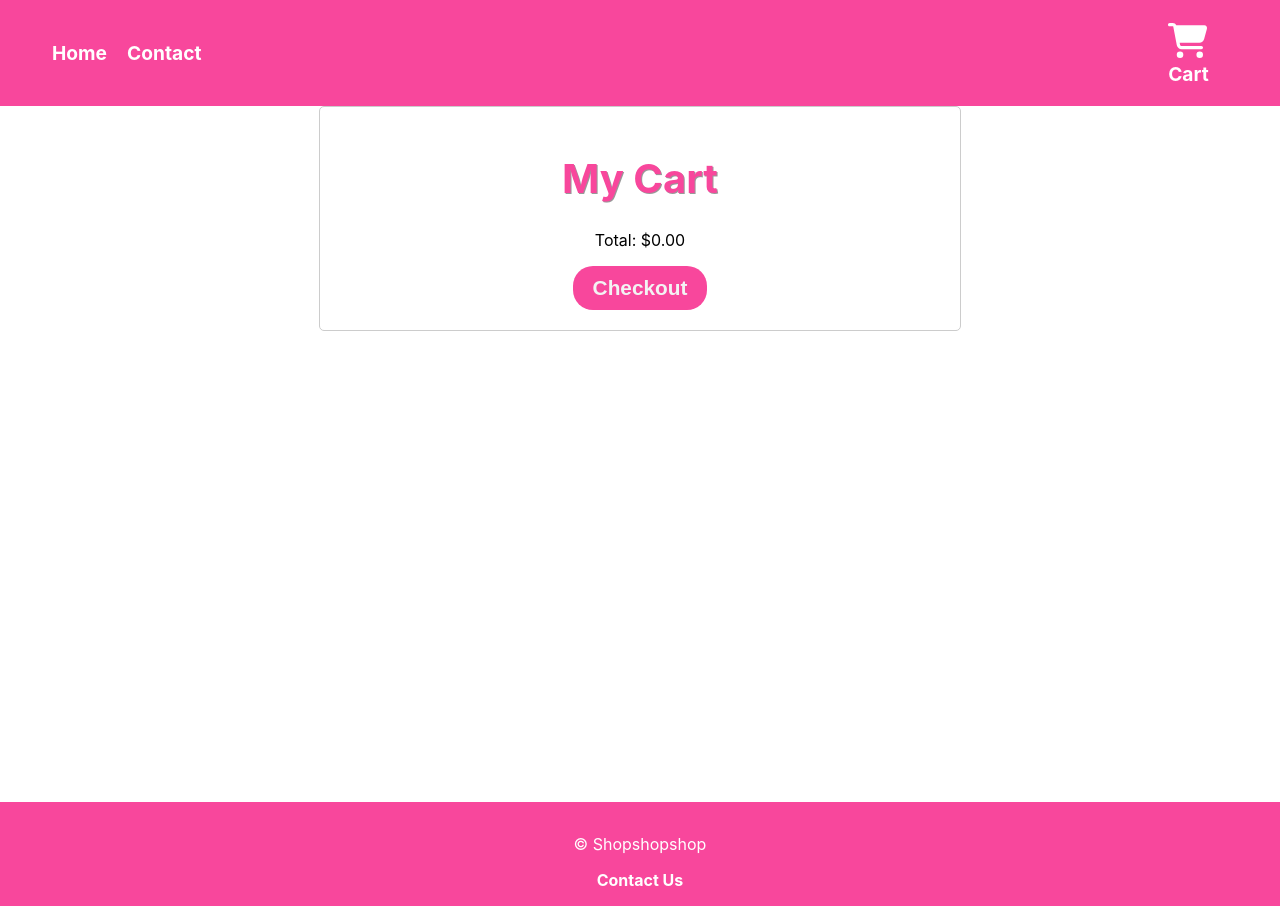
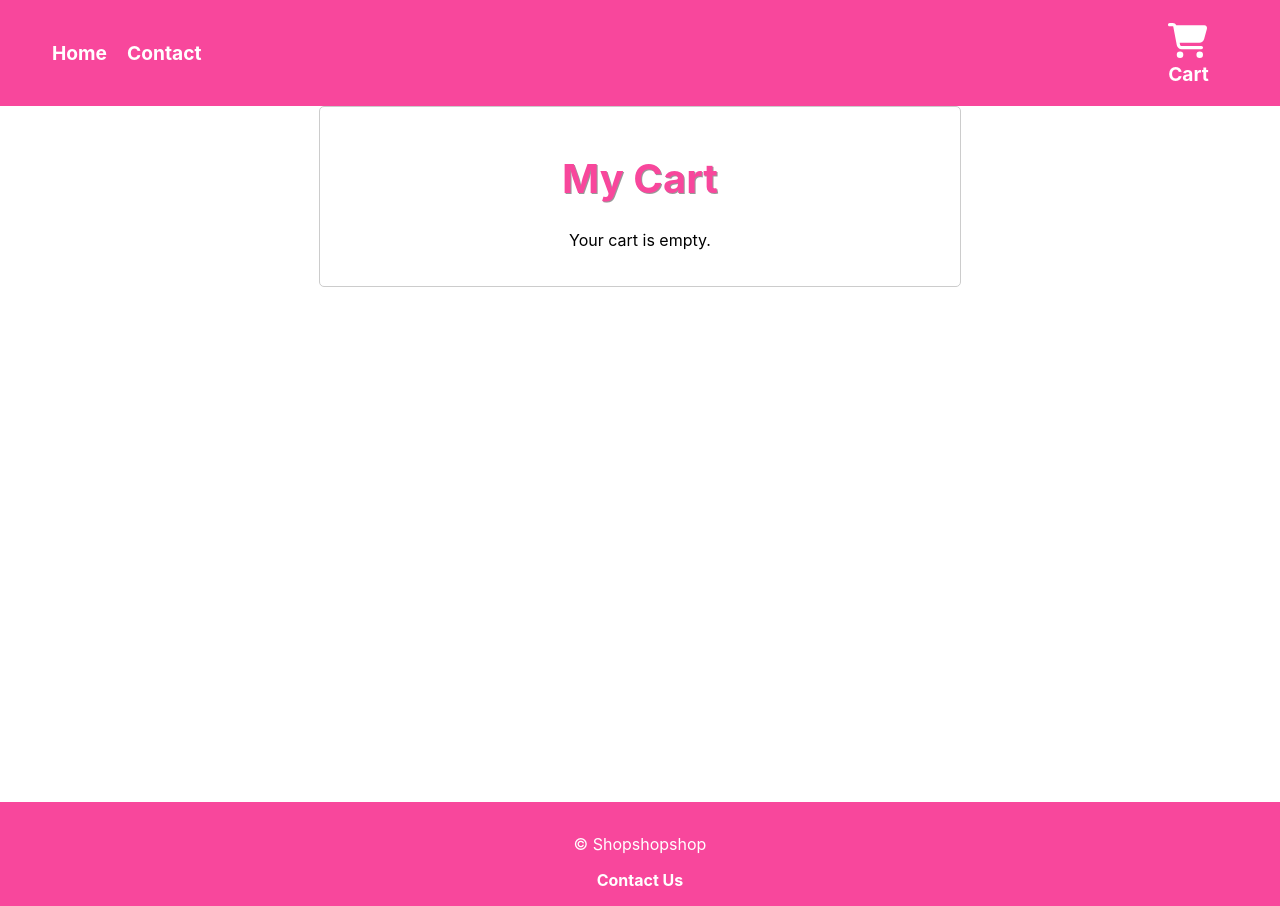
Before and after one commit to gaznik/js-frameworks-ca, a React (Create React App) app in the folder js-frameworks-ca/: page /checkout in a window 1280 px wide. Built offline with nearby package versions, Linux system fonts and the light colour scheme.

Commit message:
Cart is empty styling

```diff
--- a/js-frameworks-ca/src/pages/Checkout.js
+++ b/js-frameworks-ca/src/pages/Checkout.js
@@ -15,6 +15,10 @@ function Cart({ cartItems, removeItem, clearCart }) {
   return (
     <div className="cart-container">
       <h1 className="page-title">My Cart</h1>
+      {cartItems.length === 0 ? (
+        <p>Your cart is empty.</p>
+      ) : (
+        <div>
           <ul>
             {cartItems.map((item, index) => (
               <li className="cart-item" key={index}>
@@ -26,6 +30,8 @@ function Cart({ cartItems, removeItem, clearCart }) {
           <p>Total: ${cartItems.reduce((sum, item) => sum + item.price, 0).toFixed(2)}</p>
           <button onClick={handleCheckout} className="checkout-button button-hover">Checkout</button>
         </div>
+      )}
+    </div>
   );
 }
 
```
Lines whose indentation alone changed are shown as unchanged.
